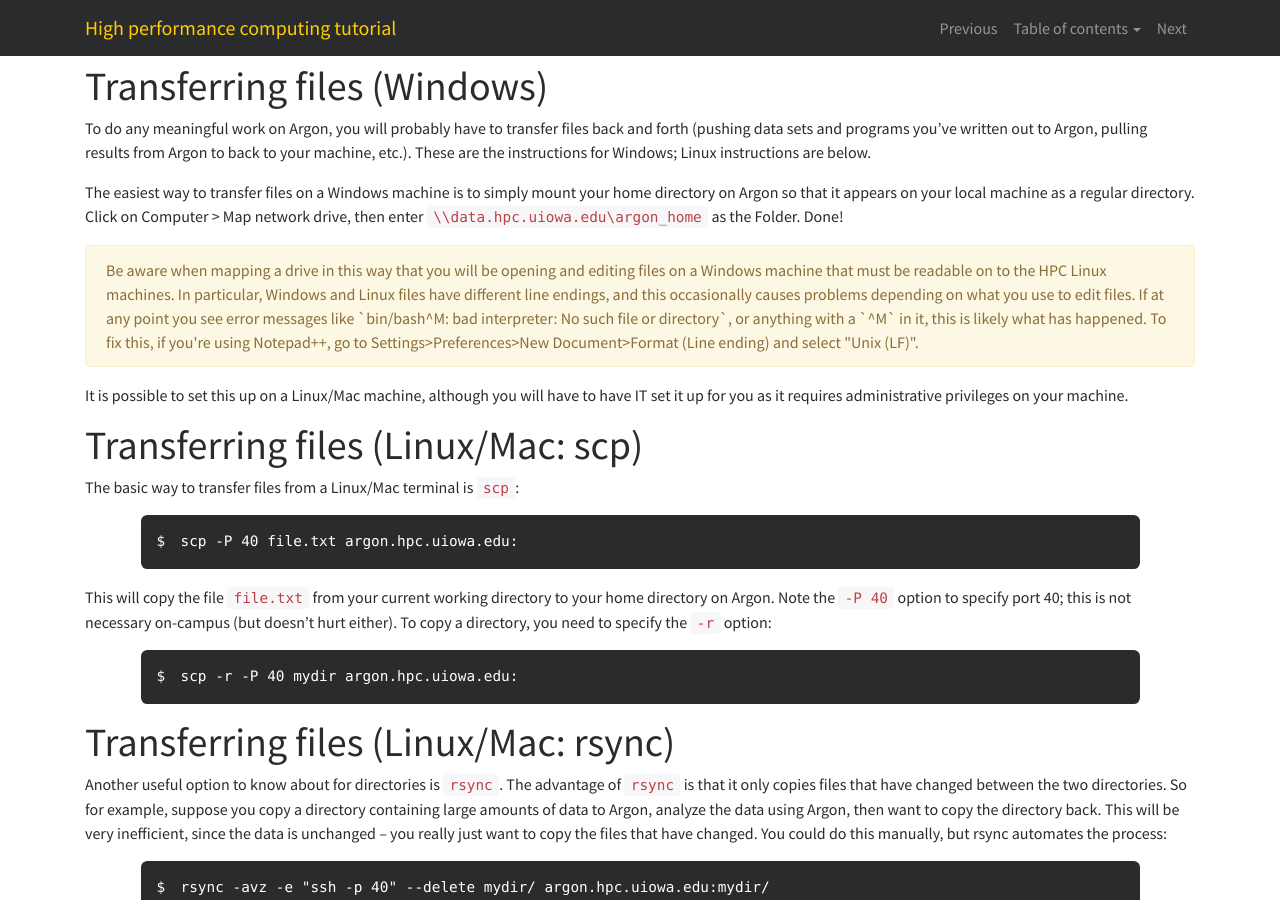
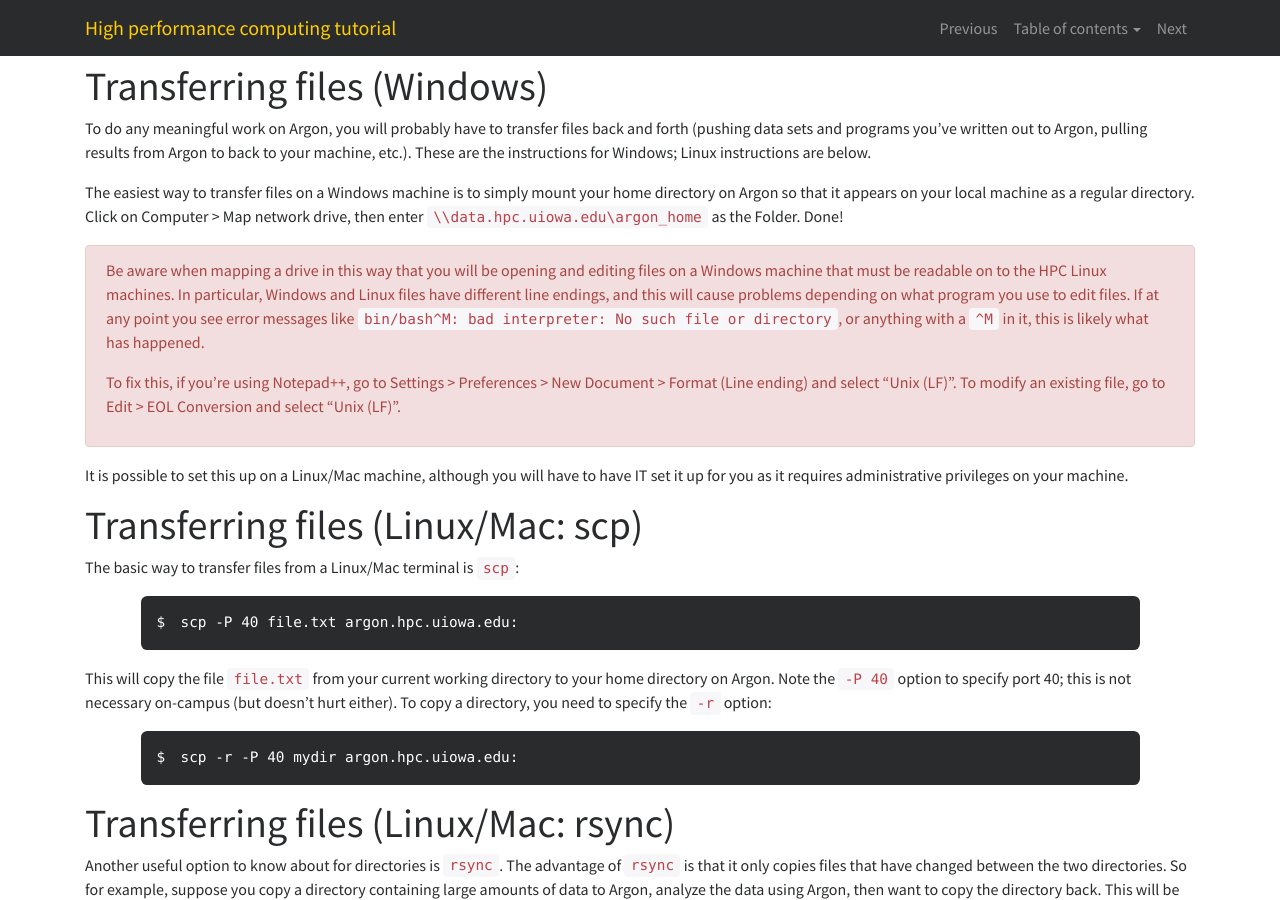
Before and after one commit to IowaBiostat/hpc, a Jekyll site: the page built from 2.md, in a window 1280 px wide and 900 px high, scrolled down 406 px. Built offline with Jekyll 4.4.1, drawn with Linux system fonts in a browser that asks for light colours; nearby versions of some CDN libraries; our own code applies the rules of GitHub Pages for plain Markdown files.

```diff
--- a/2.md
+++ b/2.md
@@ -23,8 +23,10 @@ To do any meaningful work on Argon, you will probably have to transfer files bac
 
 The easiest way to transfer files on a Windows machine is to simply mount your home directory on Argon so that it appears on your local machine as a regular directory.  Click on Computer > Map network drive, then enter `\\data.hpc.uiowa.edu\argon_home` as the Folder.  Done!
 
-<div class="alert alert-warning" role="alert">
-Be aware when mapping a drive in this way that you will be opening and editing files on a Windows machine that must be readable on to the HPC Linux machines. In particular, Windows and Linux files have different line endings, and this occasionally causes problems depending on what you use to edit files. If at any point you see error messages like `bin/bash^M: bad interpreter: No such file or directory`, or anything with a `^M` in it, this is likely what has happened. To fix this, if you're using Notepad++, go to Settings>Preferences>New Document>Format (Line ending) and select "Unix (LF)".
+<div markdown="1" class="alert alert-danger" role="alert">
+Be aware when mapping a drive in this way that you will be opening and editing files on a Windows machine that must be readable on to the HPC Linux machines. In particular, Windows and Linux files have different line endings, and this will cause problems depending on what program you use to edit files. If at any point you see error messages like `bin/bash^M: bad interpreter: No such file or directory`, or anything with a `^M` in it, this is likely what has happened.
+
+To fix this, if you're using Notepad++, go to Settings > Preferences > New Document > Format (Line ending) and select "Unix (LF)". To modify an existing file, go to Edit > EOL Conversion and select "Unix (LF)".
 </div>
 
 It is possible to set this up on a Linux/Mac machine, although you will have to have IT set it up for you as it requires administrative privileges on your machine.
```
Also changed, not shown: 1.md (+6 -0 lines), 6.md (+12 -11 lines).
